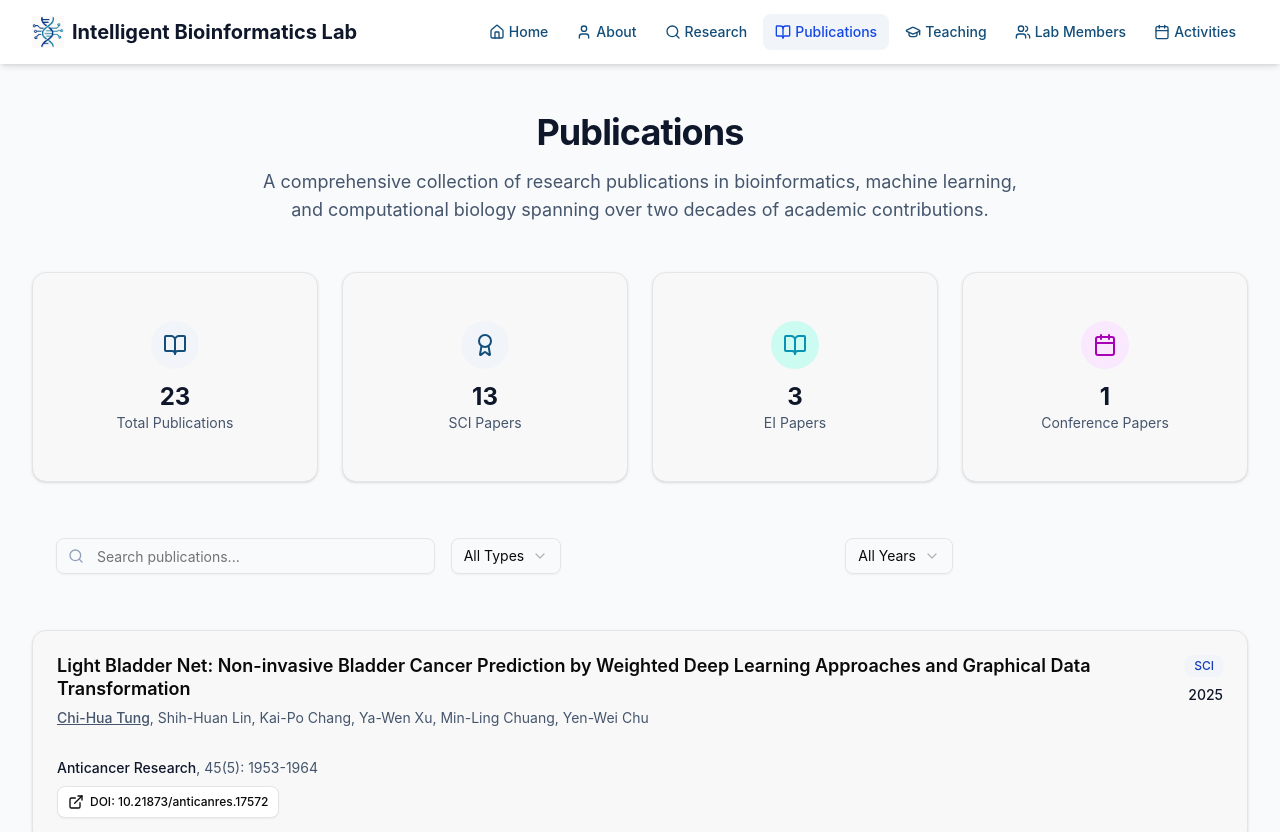
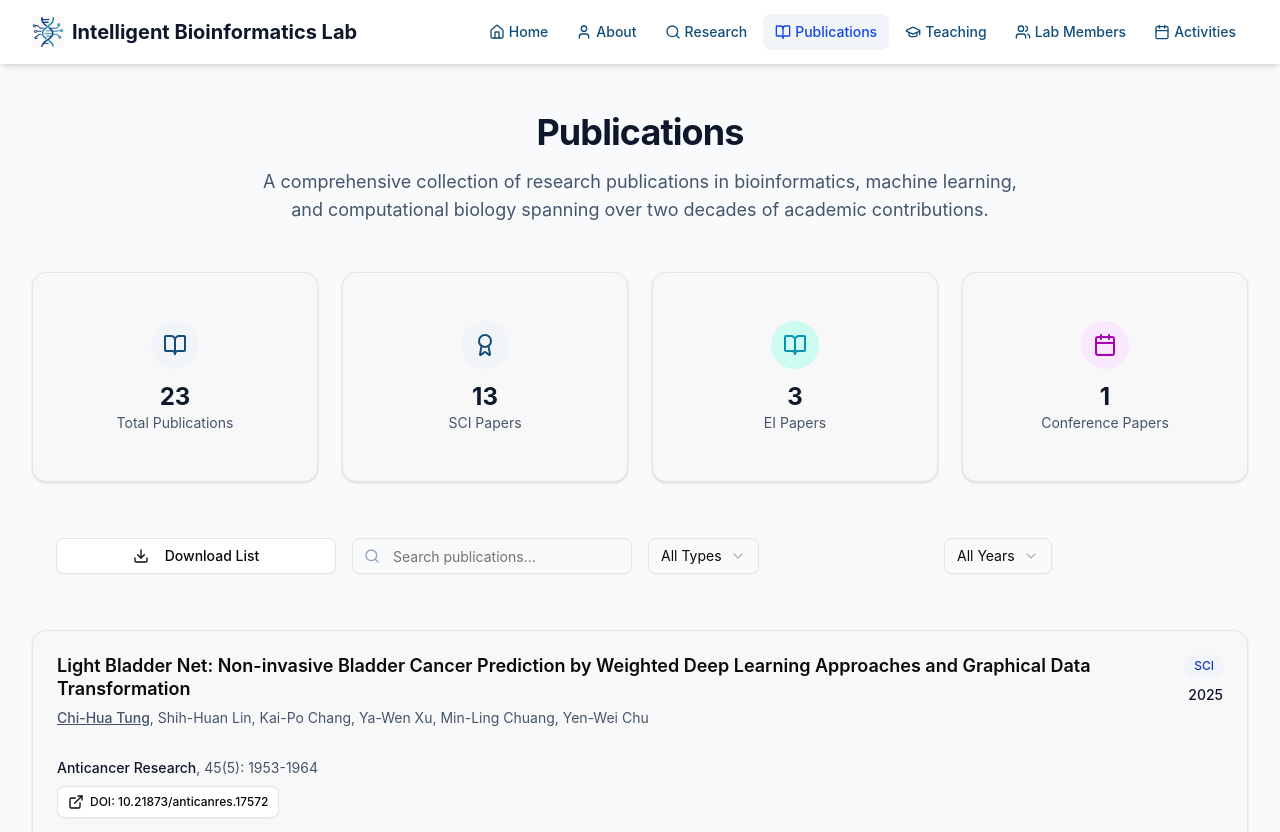
Before and after one commit to Chihuah/Chihuah.github.io, a React (Vite) app: page /publications in a window 1280 px wide. Shown: the top 832 px of the page. Built offline with nearby package versions, Linux system fonts and the light colour scheme.

Commit message:
feat: add publications download

```diff
--- a/src/pages/Publications.tsx
+++ b/src/pages/Publications.tsx
@@ -1,5 +1,5 @@
 import React, { useState } from 'react'
-import { ExternalLink, Search, Filter, Calendar, BookOpen, Award } from 'lucide-react'
+import { ExternalLink, Search, Filter, Calendar, BookOpen, Award, Download } from 'lucide-react'
 import { Button } from '@/components/ui/button'
 import { Card, CardContent, CardDescription, CardHeader, CardTitle } from '@/components/ui/card'
 import { Badge } from '@/components/ui/badge'
@@ -414,6 +414,37 @@ const Publications: React.FC = () => {
     conference: publications.filter(p => p.type === 'Conference').length
   }
 
+  const formatPublication = (pub: Publication, index: number) => {
+    const authors = pub.authors.length > 1
+      ? `${pub.authors.slice(0, -1).join(', ')} & ${pub.authors[pub.authors.length - 1]}`
+      : pub.authors[0]
+
+    const volPages = pub.volume
+      ? pub.pages
+        ? `${pub.volume}:${pub.pages}`
+        : pub.volume
+      : pub.pages || ''
+
+    const typePart = `(${pub.type}${pub.ranking ? ', ' + pub.ranking : ''})`
+    const doiPart = pub.doi ? ` https://doi.org/${pub.doi}` : ''
+    const journalPart = `${pub.journal}${volPages ? `, ${volPages}` : ''}`
+
+    return `${index + 1}. ${authors}, "${pub.title}", ${pub.year}, ${journalPart}, ${typePart}${doiPart}`
+  }
+
+  const downloadPublications = () => {
+    const lines = filteredPublications.map((pub, idx) => formatPublication(pub, idx))
+    const blob = new Blob([lines.join('\n')], { type: 'text/plain' })
+    const url = URL.createObjectURL(blob)
+    const link = document.createElement('a')
+    link.href = url
+    link.download = 'publications.txt'
+    document.body.appendChild(link)
+    link.click()
+    document.body.removeChild(link)
+    URL.revokeObjectURL(url)
+  }
+
   const getTypeColor = (type: string) => {
     switch (type) {
       case 'SCI': return 'bg-slate-100 text-blue-800'
@@ -479,7 +510,11 @@ const Publications: React.FC = () => {
 
       {/* Search and Filter */}
       <div className="bg-slate-50 rounded-lg p-6 mb-8">
-        <div className="grid grid-cols-1 md:grid-cols-3 gap-4">
+        <div className="grid grid-cols-1 md:grid-cols-4 gap-4">
+          <Button onClick={downloadPublications} variant="outline" className="w-full flex items-center justify-center">
+            <Download className="w-4 h-4 mr-2" />
+            Download List
+          </Button>
           <div className="relative">
             <Search className="absolute left-3 top-1/2 transform -translate-y-1/2 text-slate-400 w-4 h-4" />
             <Input
```
